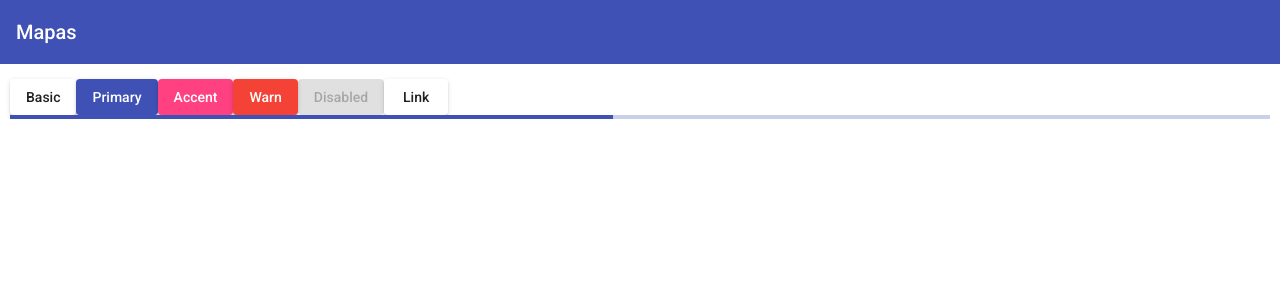
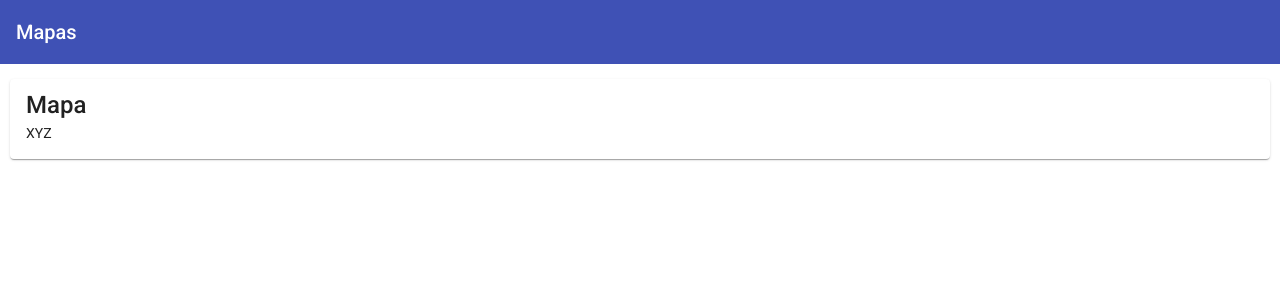
Before and after one commit to saullainez/mapsApp, an Angular app: page / in a window 1280 px wide. Shown: the top 300 px of the page. Built offline with nearby package versions, Linux system fonts and the light colour scheme.

Commit message:
Componente del mapa y su diseño

```diff
--- a/src/app/app.component.html
+++ b/src/app/app.component.html
@@ -3,13 +3,6 @@
 </mat-toolbar>
 
 <div class="main-container">
-    <button mat-raised-button>Basic</button>
-    <button mat-raised-button color="primary">Primary</button>
-    <button mat-raised-button color="accent">Accent</button>
-    <button mat-raised-button color="warn">Warn</button>
-    <button mat-raised-button disabled>Disabled</button>
-    <a mat-raised-button href="https://www.google.com/" target="_blank">Link</a>
-
-    <mat-progress-bar mode="query"></mat-progress-bar>
+    <app-mapa></app-mapa>
 
 </div>
--- a/src/app/app.module.ts
+++ b/src/app/app.module.ts
@@ -5,13 +5,15 @@ import { AppRoutingModule } from './app-routing.module';
 import { AppComponent } from './app.component';
 import { BrowserAnimationsModule } from '@angular/platform-browser/animations';
 import { MaterialModule } from './material.module';
+import { MapaComponent } from './components/mapa/mapa.component';
 
 
 
 
 @NgModule({
   declarations: [
-    AppComponent
+    AppComponent,
+    MapaComponent
   ],
   imports: [
     BrowserModule,
--- /dev/null
+++ b/src/app/components/mapa/mapa.component.html
@@ -0,0 +1,6 @@
+<mat-card>
+    <mat-card-title>Mapa</mat-card-title>
+    <mat-card-content>
+        XYZ
+    </mat-card-content>
+</mat-card>
--- /dev/null
+++ b/src/app/components/mapa/mapa.component.ts
@@ -0,0 +1,15 @@
+import { Component, OnInit } from '@angular/core';
+
+@Component({
+  selector: 'app-mapa',
+  templateUrl: './mapa.component.html',
+  styleUrls: ['./mapa.component.css']
+})
+export class MapaComponent implements OnInit {
+
+  constructor() { }
+
+  ngOnInit(): void {
+  }
+
+}
```
Also changed, not shown: src/app/material.module.ts (+5 -2 lines), src/app/components/mapa/mapa.component.css (added).
